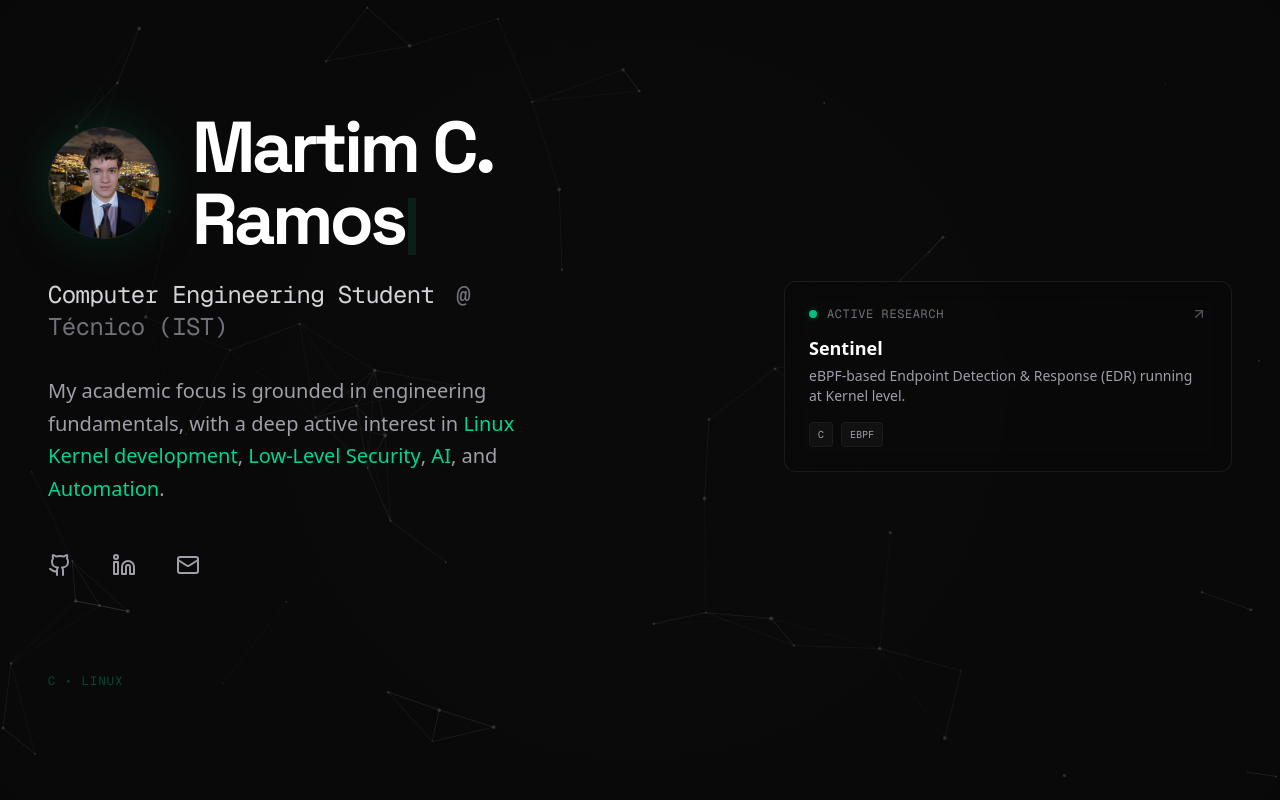
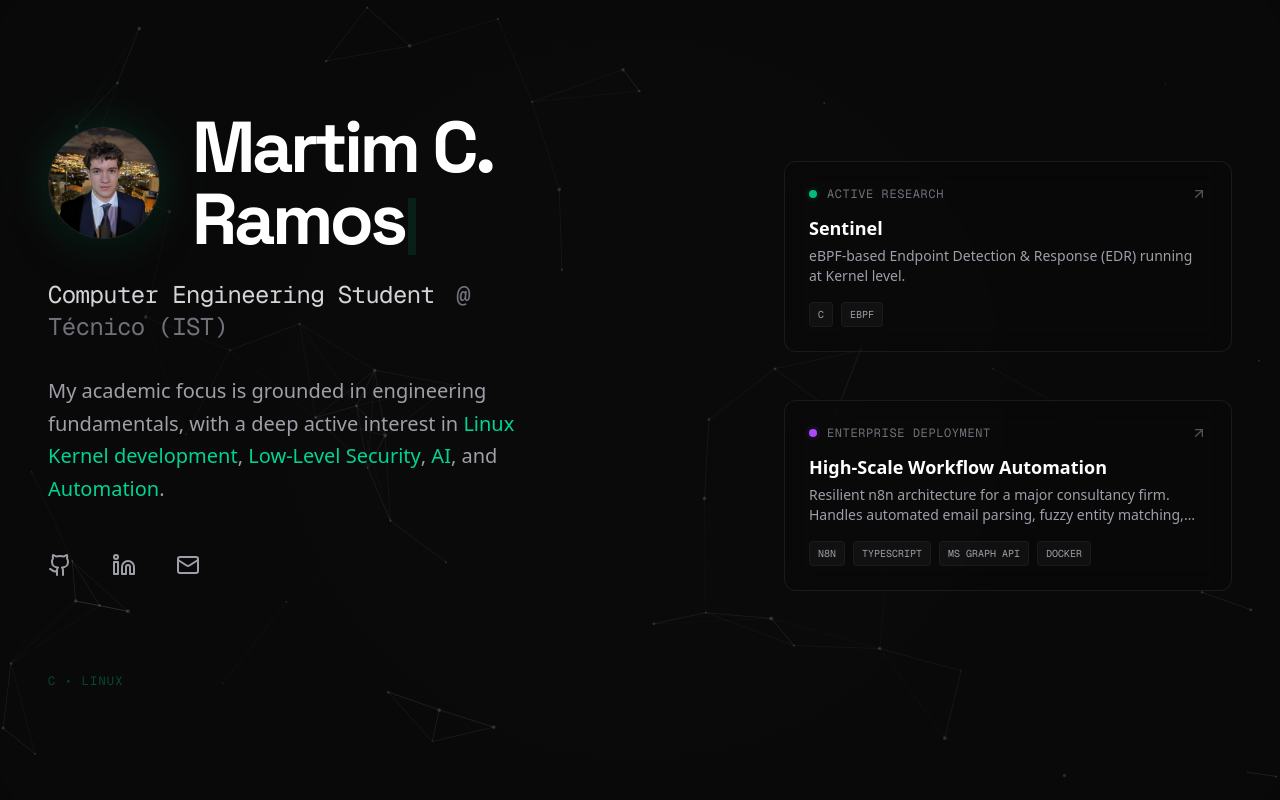
Before and after one commit to ramos-99/martimcr-portfolio, a Next.js app: page / in a window 1280 px wide. Built offline with nearby package versions, Linux system fonts and the light colour scheme.

Commit message:
feat(content): add enterprise project card

```diff
--- a/app/page.tsx
+++ b/app/page.tsx
@@ -154,6 +154,44 @@ export default function Home() {
             </div>
           </motion.div>
 
+          {/* Enterprise Automation Widget - Floating Details */}
+          <motion.div
+            initial={{ opacity: 0, x: 20 }}
+            animate={{ opacity: 1, x: 0 }}
+            transition={{ duration: 0.8, delay: 0.4, ease: "easeOut" }}
+            className="w-full max-w-md mx-auto lg:mx-0"
+          >
+            <a
+              href="https://github.com/ramos-99"
+              target="_blank"
+              rel="noopener noreferrer"
+              className="block group relative overflow-hidden rounded-xl border border-zinc-800/60 bg-zinc-950/40 p-6 backdrop-blur-md transition-all hover:border-purple-500/30 hover:bg-zinc-900/60 cursor-pointer"
+            >
+              <div className="flex items-center justify-between mb-3">
+                <div className="flex items-center gap-2.5">
+                  <span className="relative flex h-2 w-2">
+                    <span className="animate-ping absolute inline-flex h-full w-full rounded-full bg-purple-400 opacity-75"></span>
+                    <span className="relative inline-flex rounded-full h-2 w-2 bg-purple-500"></span>
+                  </span>
+                  <span className="text-xs font-mono text-zinc-500 uppercase tracking-wider group-hover:text-purple-400/80 transition-colors">Enterprise Deployment</span>
+                </div>
+                <ArrowUpRight size={16} className="text-zinc-600 group-hover:text-purple-400 transition-colors" />
+              </div>
+
+              <h3 className="text-lg font-bold text-white mb-1 group-hover:text-purple-100 transition-colors">High-Scale Workflow Automation</h3>
+              <p className="text-sm text-zinc-400 mb-4 line-clamp-2">
+                Resilient n8n architecture for a major consultancy firm. Handles automated email parsing, fuzzy entity matching, and Dropbox archiving with 99.9% uptime.
+              </p>
+
+              <div className="flex flex-wrap gap-2">
+                <span className="text-[10px] uppercase font-mono px-2 py-1 rounded bg-zinc-800/30 text-zinc-400 border border-zinc-800/50 group-hover:border-purple-500/20 group-hover:bg-purple-500/10 group-hover:text-purple-300 transition-all">n8n</span>
+                <span className="text-[10px] uppercase font-mono px-2 py-1 rounded bg-zinc-800/30 text-zinc-400 border border-zinc-800/50 group-hover:border-purple-500/20 group-hover:bg-purple-500/10 group-hover:text-purple-300 transition-all">TypeScript</span>
+                <span className="text-[10px] uppercase font-mono px-2 py-1 rounded bg-zinc-800/30 text-zinc-400 border border-zinc-800/50 group-hover:border-purple-500/20 group-hover:bg-purple-500/10 group-hover:text-purple-300 transition-all">MS Graph API</span>
+                <span className="text-[10px] uppercase font-mono px-2 py-1 rounded bg-zinc-800/30 text-zinc-400 border border-zinc-800/50 group-hover:border-purple-500/20 group-hover:bg-purple-500/10 group-hover:text-purple-300 transition-all">Docker</span>
+              </div>
+            </a>
+          </motion.div>
+
           {/* Mobile Socials & Stack (Visible Only on Mobile - Reordered per request) */}
           <div className="flex flex-col items-center gap-8 lg:hidden">
             {/* Social Icons */}
```
